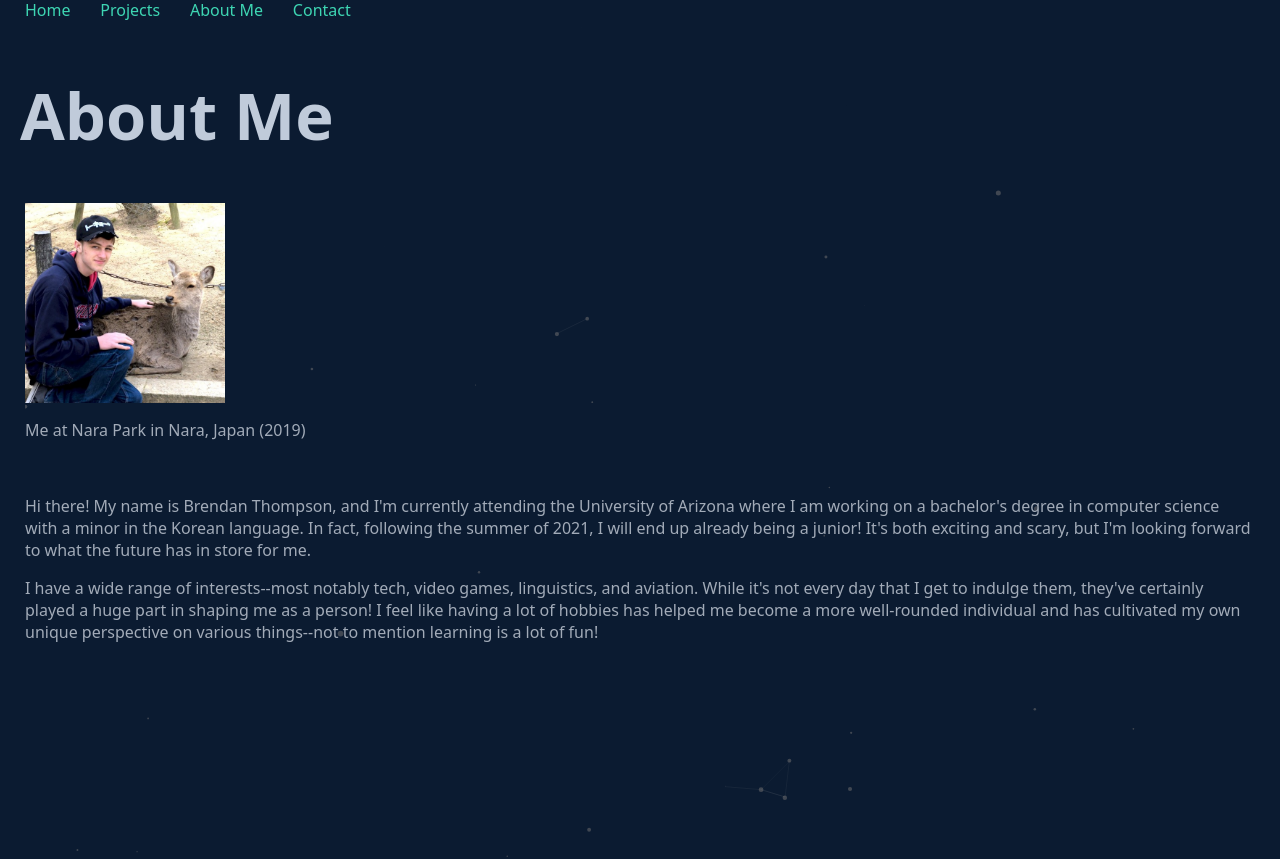
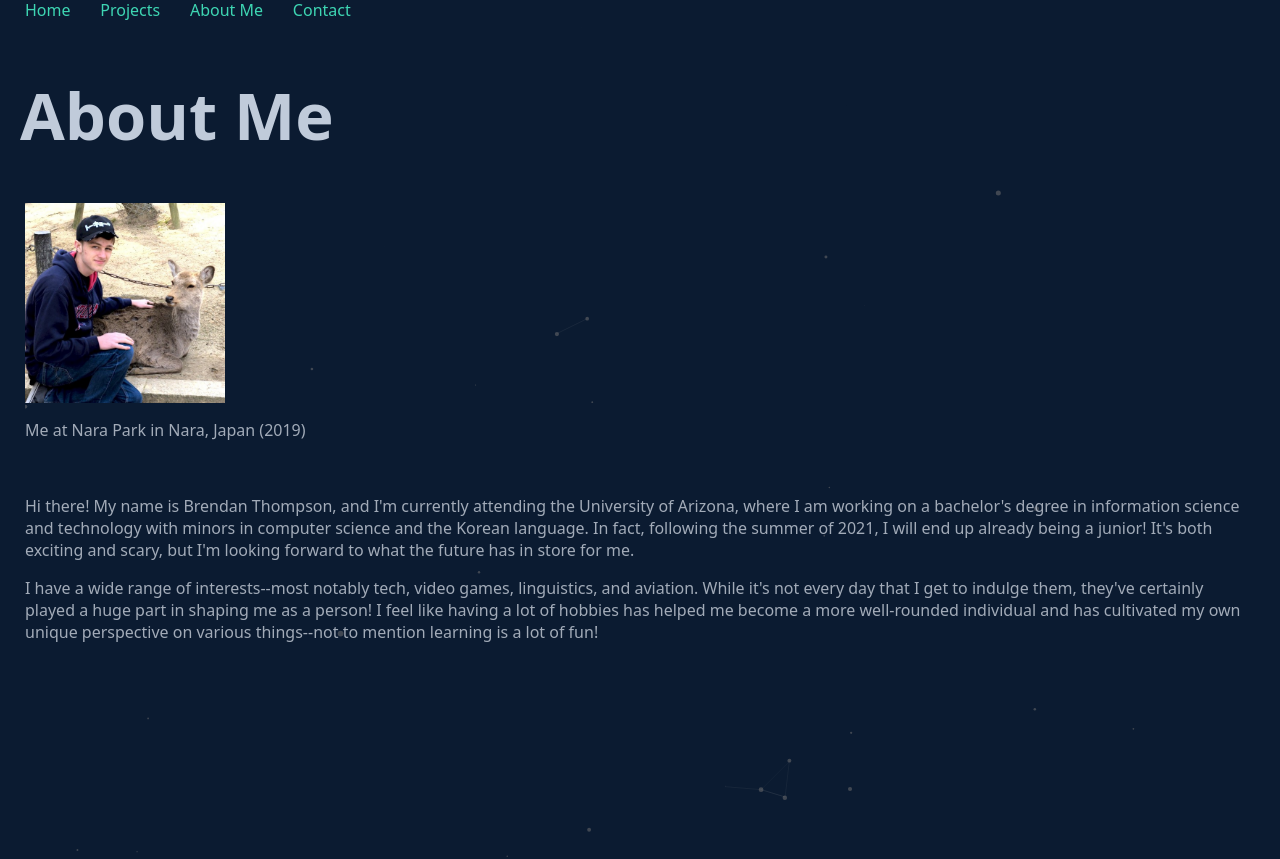
Before and after one commit to waocats/personal-website, a Flask app: page /about in a window 1280 px wide. Shown: the part 26-885 px from the top of the page. Run offline with Flask 2, Linux system fonts and the light colour scheme.

Commit message:
Updated information regarding field of study

```diff
--- a/waocats_site/templates/about.jinja2
+++ b/waocats_site/templates/about.jinja2
@@ -5,8 +5,8 @@
     <img src="../static/brendan.jpeg" width="200" height="200">
     <p>Me at Nara Park in Nara, Japan (2019)<p><br>
 
-    <p>Hi there! My name is Brendan Thompson, and I'm currently attending the University of Arizona where I am working on a bachelor's degree
-    in computer science with a minor in the Korean language. In fact, following the summer of 2021, I will end up already being a junior! It's
+    <p>Hi there! My name is Brendan Thompson, and I'm currently attending the University of Arizona, where I am working on a bachelor's degree
+    in information science and technology with minors in computer science and the Korean language. In fact, following the summer of 2021, I will end up already being a junior! It's
     both exciting and scary, but I'm looking forward to what the future has in store for me.</p>
 
     <p>I have a wide range of interests--most notably tech, video games, linguistics, and aviation. While it's not every day that I get to indulge
```
